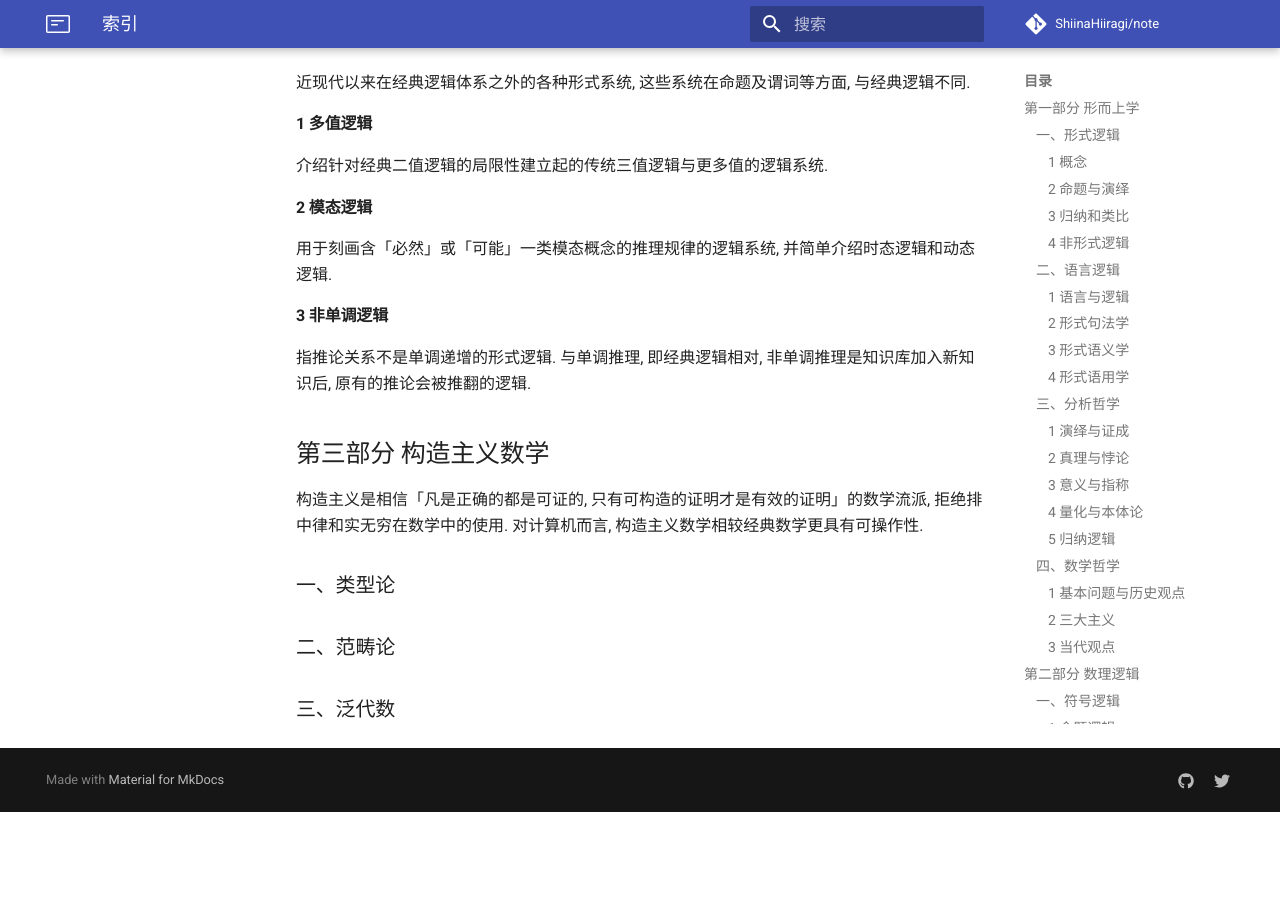
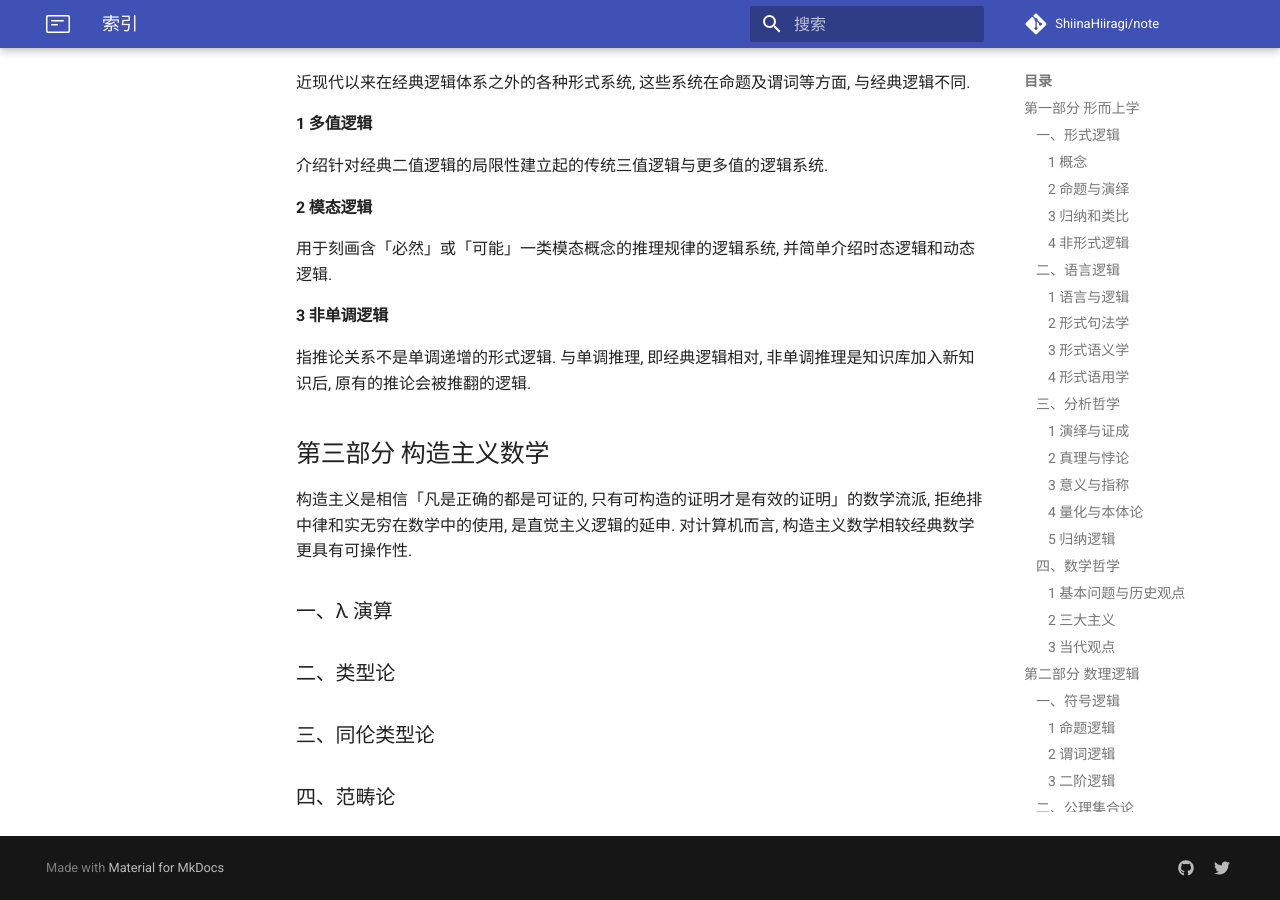
Before and after one commit to ShiinaHiiragi/note, an MkDocs documentation site: the page built from docs/intro/dir.md, in a window 1280 px wide and 900 px high, scrolled down 4172 px. Built offline with MkDocs 1.6.1 and Material for MkDocs 9.7.7, drawn with Linux system fonts in a browser that asks for light colours; comment, search, counter and statistics services are not loaded; before the commit the page ends 4984 px from its top, so only the background shows below that.

```diff
--- a/docs/intro/dir.md
+++ b/docs/intro/dir.md
@@ -127,10 +127,12 @@
 指推论关系不是单调递增的形式逻辑. 与单调推理, 即经典逻辑相对, 非单调推理是知识库加入新知识后, 原有的推论会被推翻的逻辑.
 
 ## 第三部分 构造主义数学
-构造主义是相信「凡是正确的都是可证的, 只有可构造的证明才是有效的证明」的数学流派, 拒绝排中律和实无穷在数学中的使用. 对计算机而言, 构造主义数学相较经典数学更具有可操作性.
+构造主义是相信「凡是正确的都是可证的, 只有可构造的证明才是有效的证明」的数学流派, 拒绝排中律和实无穷在数学中的使用, 是直觉主义逻辑的延申. 对计算机而言, 构造主义数学相较经典数学更具有可操作性.
 
-### 一、类型论
+### 一、λ 演算
 
-### 二、范畴论
+### 二、类型论
 
-### 三、泛代数
+### 三、同伦类型论
+
+### 四、范畴论
```
Also changed, not shown: docs/index.md (+2 -2 lines), docs/meta/math/doctrine.md (+1 -1 lines).
